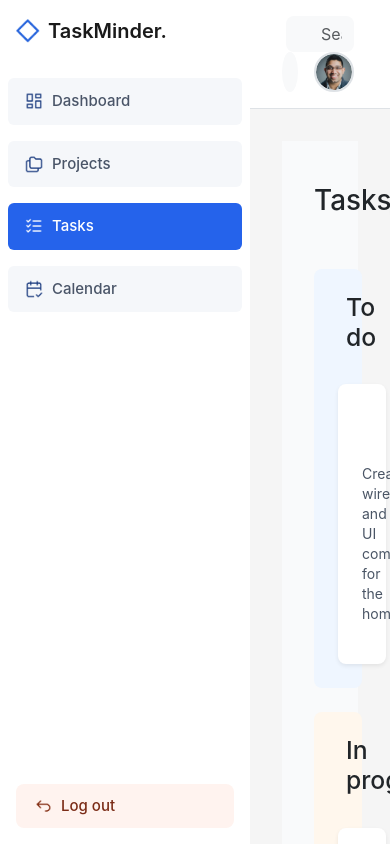
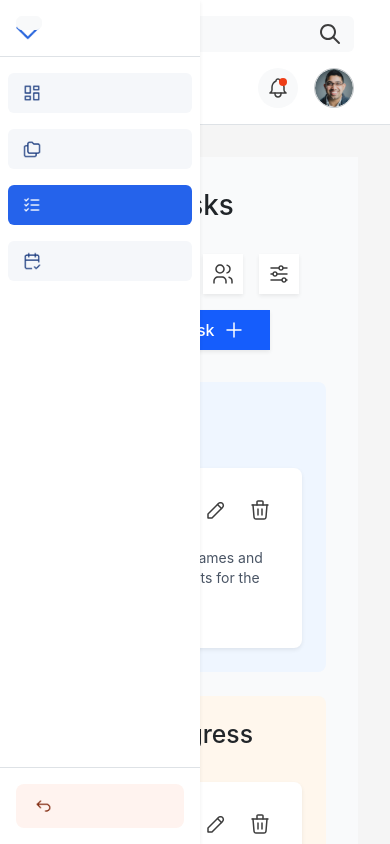
Before and after one commit to AshrafAlagmawy/TaskMinder, an Angular app: page /tasks in a window 390 px wide. Built offline with nearby package versions, Linux system fonts and the light colour scheme; grey boxes are pictures that could not be loaded.

Commit message:
Implement local storage service and enhance component responsiveness

```diff
--- /dev/null
+++ b/src/app/core/services/storage.ts
@@ -0,0 +1,6 @@
+import { Injectable } from '@angular/core';
+
+@Injectable({
+  providedIn: 'root',
+})
+export class Storage {}
--- a/src/app/features/tasks/components/task-board/task-board.html
+++ b/src/app/features/tasks/components/task-board/task-board.html
@@ -3,7 +3,7 @@
   <app-task-header></app-task-header>
 
   <!-- Three Columns Layout (Todo / In Progress / Done) -->
-  <div class="grid grid-cols-1 md:grid-cols-3 gap-6">
+  <div class="grid grid-cols-1 md:grid-cols-1 lg:grid-cols-2 xl:grid-cols-3 gap-6">
     <app-task-column
       title="To do"
       icon="./assets/icons/Card status icon (1).svg"
--- a/src/app/features/tasks/components/task-header/task-header.html
+++ b/src/app/features/tasks/components/task-header/task-header.html
@@ -1,9 +1,10 @@
 <!-- Header -->
-<div class="flex items-center justify-between mb-8">
-  <h1 class="text-3xl font-poppins font-bold text-gray-900">Tasks</h1>
+<div class="flex flex-col sm:flex-row sm:items-center sm:justify-between mb-8 gap-4 sm:gap-0">
+  <h1 class="text-2xl sm:text-3xl font-poppins font-bold text-gray-900 text-center sm:text-left">
+    Tasks
+  </h1>
 
-  <div class="flex items-center gap-3">
-    <!-- Action Buttons -->
+  <div class="flex flex-wrap justify-center sm:justify-end items-center gap-3">
     <button
       class="p-2 hover:bg-white rounded-lg transition-colors shadow-sm bg-white"
       aria-label="Undo"
@@ -32,7 +33,6 @@
       <img src="./assets/icons/Frame.svg" alt="Settings icon" />
     </button>
 
-    <!-- New Task Button -->
     <button
       (click)="taskService.openModal()"
       class="flex items-center gap-2 px-4 py-2 bg-blue-600 text-white rounded-lg hover:bg-blue-700 transition-colors font-medium shadow-sm"
--- a/src/app/layout/main-layout/main-layout.scss
+++ b/src/app/layout/main-layout/main-layout.scss
@@ -17,3 +17,29 @@
   background-color: #f5f5f5;
   padding: 2rem;
 }
+
+app-sidebar {
+  width: 250px;
+  flex-shrink: 0;
+  background: #fff;
+  border-right: 1px solid #eee;
+}
+
+@media (max-width: 768px) {
+  app-sidebar {
+    position: fixed;
+    left: -250px;
+    top: 0;
+    height: 100%;
+    z-index: 50;
+    transition: left 0.3s ease;
+  }
+
+  app-sidebar.open {
+    left: 0;
+  }
+
+  .content-wrapper {
+    flex: 1;
+  }
+}
--- a/src/app/shared/components/header/header.html
+++ b/src/app/shared/components/header/header.html
@@ -2,33 +2,32 @@
   <div class="container-fluid">
     <div class="row align-items-center">
       <!-- Search Bar -->
-      <div class="col-md-6">
+      <div class="col-md-6 mb-3 mb-md-0">
         <div class="input-group">
-          <span class="input-group-text bg-light border-0">
-            <i class="bi bi-search text-muted"></i>
-          </span>
           <input type="text" class="form-control bg-light border-0" placeholder="Search" />
+          <button class="btn bg-light border-0">
+            <img src="./assets/icons/Search icon.svg" alt="Search Icon" />
+          </button>
         </div>
       </div>
 
-      <!-- Notifications -->
+      <!-- Notifications and User -->
       <div class="col-md-6">
         <div class="d-flex align-items-center justify-content-end gap-3">
           <button
-            class="btn btn-light position-relative p-2"
-            style="border-radius: 50%; width: 40px; height: 40px"
+            class="btn btn-light position-relative p-2 rounded-circle"
+            style="width: 40px; height: 40px"
           >
             <img src="./assets/icons/Notification icon.svg" alt="Notification Icon" />
           </button>
 
-          <!-- User Image and Data -->
           <img
             src="./assets/icons/User Avatar.svg"
             alt="User"
-            class="rounded-circle"
+            class="rounded-circle border border-secondary-subtle"
             width="40"
             height="40"
-            style="cursor: pointer; border: 2px solid #dee2e6"
+            style="cursor: pointer"
           />
         </div>
       </div>
--- a/src/app/shared/components/sidebar/sidebar.html
+++ b/src/app/shared/components/sidebar/sidebar.html
@@ -1,19 +1,32 @@
-<div class="sidebar text-black d-flex flex-column vh-100">
-  <div routerLink="/" class="logo p-3 d-flex align-items-center gap-2 mb-3">
+<!-- Sidebar -->
+<div
+  class="sidebar text-black d-flex flex-column vh-100 position-fixed top-0 start-0 bg-white shadow-sm transition-all"
+  [class.sidebar-collapsed]="isSidebarCollapsed"
+>
+  <!-- Logo -->
+  <div routerLink="/" class="logo p-3 d-flex align-items-center gap-2 mb-3 border-bottom">
     <img src="/assets/icons/Rectangle 11 (Stroke).png" alt="TaskMinder Logo" />
-    <span class="fs-5 fw-semibold">TaskMinder.</span>
+    <span class="fs-5 fw-semibold d-none d-md-inline">TaskMinder.</span>
   </div>
 
-  <!-- Navigation -->
+  <!-- Toggle Button -->
+  <button
+    class="btn btn-light position-fixed top-0 start-0 m-3 d-md-none z-3"
+    (click)="isSidebarCollapsed = !isSidebarCollapsed"
+  >
+    <i class="bi bi-list fs-4"></i>
+  </button>
+
+  <!-- Navigation Tabs -->
   <nav class="nav flex-column flex-grow-1 px-2">
     <a
-      routerLink="dashboard"
+      routerLink="/dashboard"
       routerLinkActive="active"
       [routerLinkActiveOptions]="{ exact: true }"
       class="nav-link rounded mb-3 d-flex align-items-center gap-2"
     >
       <img src="./assets/icons/Sidebar link icon.png" alt="Projects Icon" />
-      <span>Dashboard</span>
+      <span class="d-none d-md-inline">Dashboard</span>
     </a>
 
     <a
@@ -22,7 +35,7 @@
       class="nav-link rounded mb-3 d-flex align-items-center gap-2"
     >
       <img src="./assets/icons/Sidebar link icon (1).png" alt="Projects Icon" />
-      <span>Projects</span>
+      <span class="d-none d-md-inline">Projects</span>
     </a>
 
     <a
@@ -31,7 +44,7 @@
       class="nav-link rounded mb-3 d-flex align-items-center gap-2"
     >
       <img src="./assets/icons/Sidebar link icon (2).png" alt="Projects Icon" />
-      <span>Tasks</span>
+      <span class="d-none d-md-inline">Tasks</span>
     </a>
 
     <a
@@ -40,15 +53,15 @@
       class="nav-link rounded mb-3 d-flex align-items-center gap-2"
     >
       <img src="./assets/icons/Sidebar link icon (3).png" alt="Projects Icon" />
-      <span>Calendar</span>
+      <span class="d-none d-md-inline">Calendar</span>
     </a>
   </nav>
 
   <!-- Logout -->
-  <div class="p-3">
+  <div class="p-3 border-top">
     <button class="btn logout btn-link text-decoration-none d-flex align-items-center gap-2 w-100">
-      <img src="./assets/icons/Frame.png" alt="Projects Icon" />
-      <span>Log out</span>
+      <img src="./assets/icons/Frame.png" alt="Logout Icon" />
+      <span class="d-none d-md-inline">Log out</span>
     </button>
   </div>
 </div>
--- a/src/app/shared/components/sidebar/sidebar.scss
+++ b/src/app/shared/components/sidebar/sidebar.scss
@@ -2,10 +2,26 @@
   width: 250px;
   background-color: #fff;
   box-shadow: 2px 0 8px rgba(0, 0, 0, 0.05);
+  transition: all 0.3s ease-in-out;
+  position: fixed;
+  top: 0;
+  left: 0;
+  height: 100vh;
+  z-index: 1040;
+  display: flex;
+  flex-direction: column;
+
+  &.sidebar-collapsed {
+    transform: translateX(-100%);
+  }
 
   .logo {
     padding: 24px 20px;
     cursor: pointer;
+    display: flex;
+    align-items: center;
+    gap: 10px;
+    border-bottom: 1px solid #f1f1f1;
 
     img {
       width: 24px;
@@ -21,6 +37,7 @@
 
   nav {
     padding: 0 16px;
+    flex-grow: 1;
   }
 
   .nav-link {
@@ -32,6 +49,9 @@
     font-size: 15px;
     font-weight: 500;
     border-radius: 8px;
+    display: flex;
+    align-items: center;
+    gap: 10px;
 
     img {
       width: 20px;
@@ -50,15 +70,6 @@
     }
   }
 
-  .btn-link {
-    padding: 0;
-
-    &:hover {
-      color: #7b2c17 !important;
-      background-color: #ffe8e0 !important;
-    }
-  }
-
   .logout {
     color: #7b2c17;
     transition: all 0.2s;
@@ -71,10 +82,56 @@
     font-size: 15px;
     font-weight: 500;
     justify-content: flex-start;
+    display: flex;
+    align-items: center;
 
     img {
       width: 20px;
       height: 20px;
     }
+
+    &:hover {
+      color: #7b2c17 !important;
+      background-color: #ffe8e0 !important;
+    }
+  }
+
+  @media (max-width: 991px) {
+    width: 220px;
+  }
+
+  @media (max-width: 768px) {
+    transform: translateX(0);
+    position: fixed;
+    top: 0;
+    left: 0;
+    height: 100vh;
+
+    &.sidebar-collapsed {
+      transform: translateX(-100%);
+    }
+
+    .logo span,
+    .nav-link span,
+    .logout span {
+      display: inline;
+    }
+  }
+
+  @media (max-width: 480px) {
+    width: 200px;
+
+    .logo span {
+      font-size: 18px;
+    }
+
+    .nav-link {
+      font-size: 14px;
+      padding: 10px 14px;
+    }
+
+    .logout {
+      font-size: 14px;
+    }
   }
 }
--- a/src/app/shared/components/sidebar/sidebar.ts
+++ b/src/app/shared/components/sidebar/sidebar.ts
@@ -7,4 +7,10 @@ import { RouterLink, RouterLinkActive, RouterOutlet } from '@angular/router';
   templateUrl: './sidebar.html',
   styleUrl: './sidebar.scss',
 })
-export class Sidebar {}
+export class Sidebar {
+  isSidebarCollapsed: boolean = false;
+
+  toggleSidebar(): void {
+    this.isSidebarCollapsed !== this.isSidebarCollapsed;
+  }
+}
```
Also changed, not shown: src/assets/icons/Search icon.svg (added), 1 other file (tests, documents, lock files or other folders).
